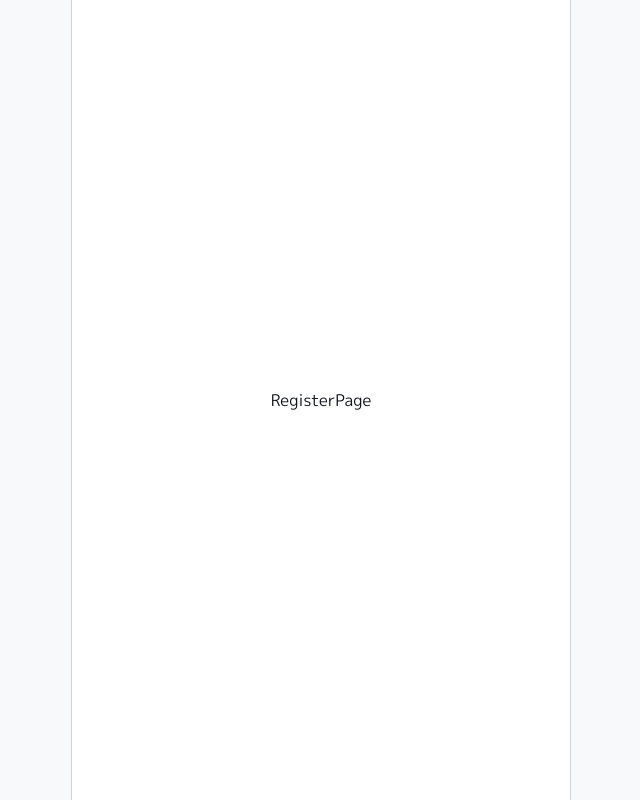
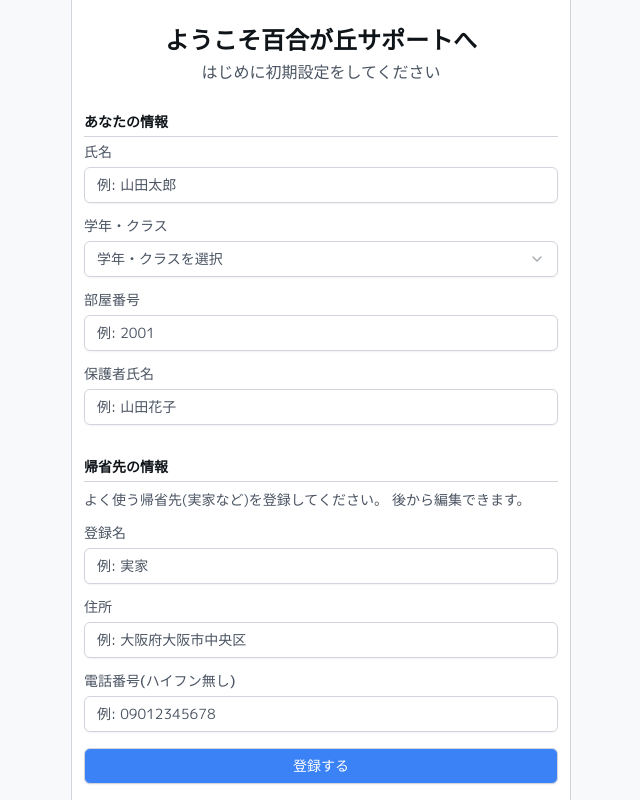
Before and after one commit to mokkun55/yurigaoka-app-student, a Next.js app: page /login/register in a window 1280 px wide. Shown: the whole page, without its empty margins (319-959 px from the left). Built offline with nearby package versions, Linux system fonts and the light colour scheme.

Commit message:
feat: 登録画面の実装

```diff
--- a/src/app/(login)/layout.tsx
+++ b/src/app/(login)/layout.tsx
@@ -4,7 +4,7 @@ export default function LoginLayout({
   children: React.ReactNode;
 }) {
   return (
-    <div className="min-h-screen flex items-center justify-center p-3 bg-white">
+    <div className="min-h-screen flex justify-center p-3 bg-white">
       {children}
     </div>
   );
--- a/src/app/(login)/login/page.tsx
+++ b/src/app/(login)/login/page.tsx
@@ -15,7 +15,7 @@ export default function LoginPage() {
   };
 
   return (
-    <div className="flex flex-col gap-4 w-[300px]">
+    <div className="flex flex-col gap-4 w-[300px] justify-center">
       <div className="flex flex-col gap-2 text-center">
         <h1 className="text-2xl font-bold">百合が丘サポート</h1>
         <p className="text-(--sub-text)">ようこそ！</p>
--- a/src/app/(login)/login/register/page.tsx
+++ b/src/app/(login)/login/register/page.tsx
@@ -1,3 +1,89 @@
+"use client";
+
+import InputLabel from "@/_components/ui/input-label";
+import { BaseInput } from "@/_components/ui/input/base-input";
+import { BaseSelect } from "@/_components/ui/input/base-select";
+import SectionTitle from "@/_components/ui/section-title";
+import { Button } from "@/_components/ui/button";
+
 export default function RegisterPage() {
-  return <div>RegisterPage</div>;
+  return (
+    <div className="w-full h-full flex flex-col ">
+      {/* ヘッダー */}
+      <div className="flex flex-col gap-1 text-center my-3">
+        <h1 className="text-2xl font-bold">ようこそ百合が丘サポートへ</h1>
+        <p className="text-(--sub-text)">はじめに初期設定をしてください</p>
+      </div>
+
+      <div className="mb-4">
+        <SectionTitle title="あなたの情報" />
+        <div className="flex flex-col gap-4">
+          <InputLabel label="氏名">
+            <BaseInput placeholder="例: 山田太郎" />
+          </InputLabel>
+          <InputLabel label="学年・クラス">
+            <BaseSelect
+              placeholder="学年・クラスを選択"
+              options={[
+                { label: "1年1組", value: "1-1" },
+                { label: "1年2組", value: "1-2" },
+                { label: "1年3組", value: "1-3" },
+                { label: "1年4組", value: "1-4" },
+                { label: "1年5組", value: "1-5" },
+                { label: "2年1組", value: "2-1" },
+                { label: "2年2組", value: "2-2" },
+                { label: "2年3組", value: "2-3" },
+                { label: "2年4組", value: "2-4" },
+                { label: "2年5組", value: "2-5" },
+                { label: "3年I組", value: "3-I" },
+                { label: "3年M組", value: "3-M" },
+                { label: "3年E組", value: "3-E" },
+                { label: "3年CA組", value: "3-CA" },
+                // 指導寮生はどうにかする
+                { label: "指導寮生", value: "leader" },
+              ]}
+            />
+          </InputLabel>
+          <InputLabel label="部屋番号">
+            <BaseInput placeholder="例: 2001" type="number" />
+          </InputLabel>
+          <InputLabel label="保護者氏名">
+            <BaseInput placeholder="例: 山田花子" />
+          </InputLabel>
+        </div>
+      </div>
+
+      <div>
+        <SectionTitle title="帰省先の情報" />
+        <p className="text-(--sub-text) text-sm mb-4">
+          よく使う帰省先(実家など)を登録してください。 後から編集できます。
+        </p>
+        <div className="flex flex-col gap-4">
+          <InputLabel label="登録名">
+            <BaseInput placeholder="例: 実家" />
+          </InputLabel>
+          <InputLabel label="住所">
+            <BaseInput placeholder="例: 大阪府大阪市中央区" />
+          </InputLabel>
+          <InputLabel label="電話番号(ハイフン無し)">
+            <BaseInput
+              placeholder="例: 09012345678"
+              type="tel"
+              pattern="[0-9]{10}"
+            />
+          </InputLabel>
+        </div>
+      </div>
+
+      <Button
+        className="w-full mt-4"
+        onClick={() => {
+          // TODO 実装する
+          alert("登録する");
+        }}
+      >
+        登録する
+      </Button>
+    </div>
+  );
 }
--- a/src/app/(login)/login/student-auth/page.tsx
+++ b/src/app/(login)/login/student-auth/page.tsx
@@ -6,7 +6,7 @@ import { Button } from "@/_components/ui/button";
 
 export default function StudentAuthPage() {
   return (
-    <div className="flex flex-col gap-4 w-[300px] content-center">
+    <div className="flex flex-col gap-4 w-full content-center justify-center">
       <div className="flex flex-col gap-2 text-center">
         <h1 className="text-2xl font-bold">寮生認証が必要です</h1>
         <p className="text-(--sub-text)">
@@ -16,7 +16,7 @@ export default function StudentAuthPage() {
         </p>
       </div>
 
-      <div className="flex flex-col gap-4">
+      <div className="flex flex-col gap-4 mx-12">
         <InputLabel label="招待コード">
           <BaseInput placeholder="例: JJXRUJN6" />
         </InputLabel>
```
